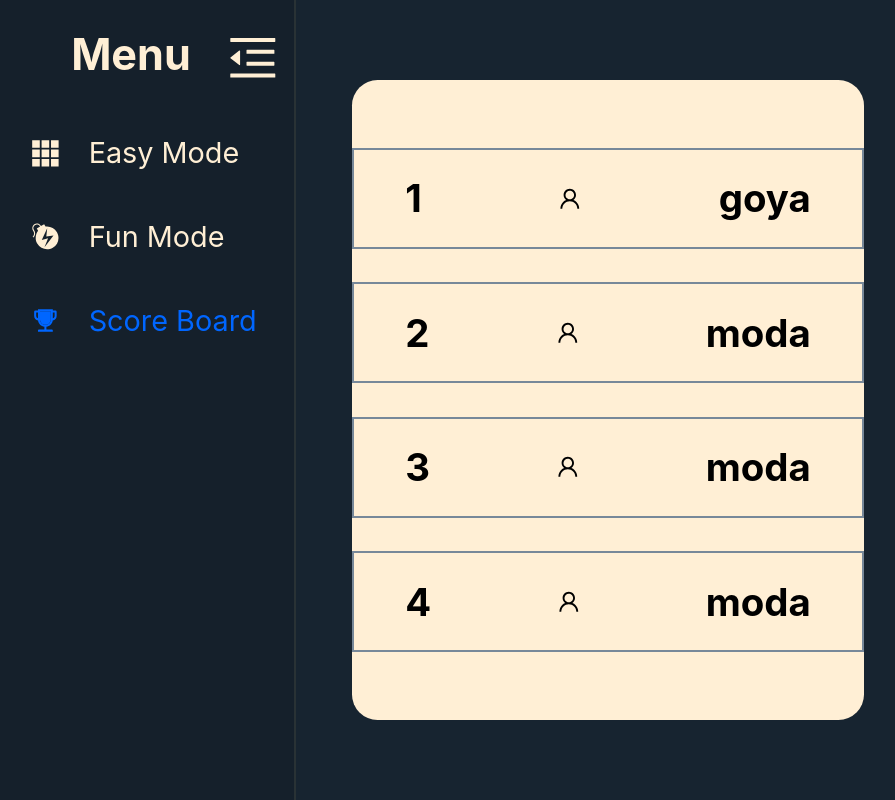
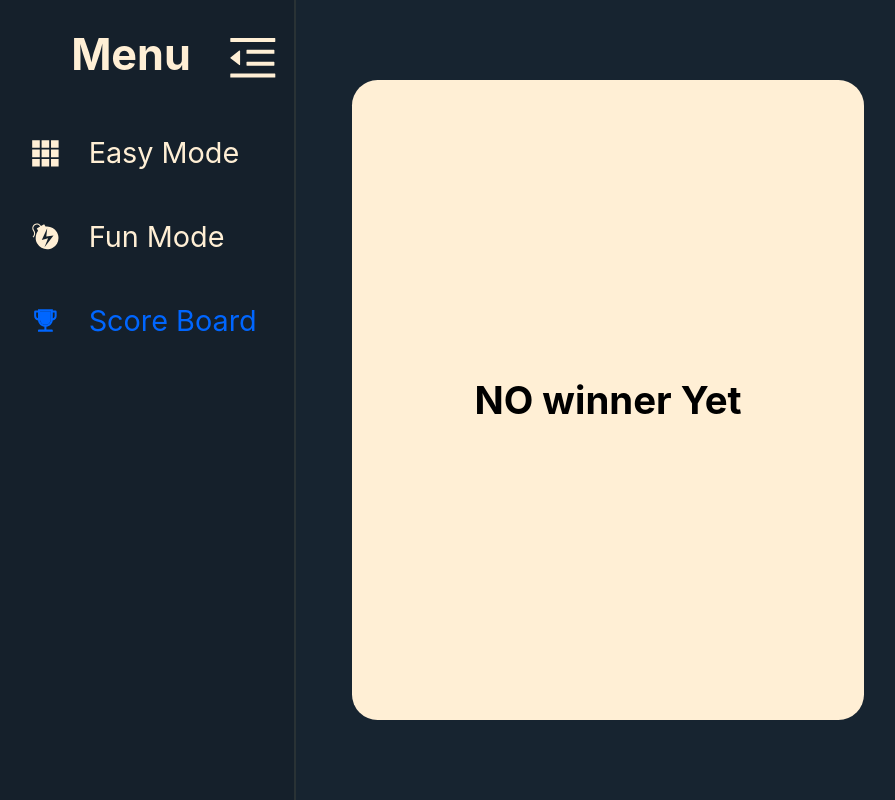
Before and after one commit to wackyjoker/Color-Tiles-Game, a React (Create React App) app: page /scoreboard in a window 1280 px wide. Shown: the whole page, without its empty margins (32-927 px from the left). Built offline with nearby package versions, Linux system fonts and the light colour scheme.

Commit message:
hotfix when no player is assigned

```diff
--- a/src/components/Contexts/index.tsx
+++ b/src/components/Contexts/index.tsx
@@ -29,11 +29,6 @@ export const Provider: React.FC = ({ children }) => {
   const addRow = () => setRow((prevState) => prevState + 1);
 
   useEffect(() => {
-    addPlayer("goya");
-    addPlayer("moda");
-    addPlayer("moda");
-    addPlayer("moda");
-
     if (row > 4) {
       setWinCheck(true);
       onOpenModal();
--- a/src/components/EasyMode/index.tsx
+++ b/src/components/EasyMode/index.tsx
@@ -10,7 +10,6 @@ const FailModal = ModalGenerator(ModalTemplate);
 
 const EasyMode: React.FC = () => {
   const context = useData();
-  console.log(context.players);
   return (
     <section>
       <div className="level">
--- a/src/components/ScoreBoard/ScoreBoard.css
+++ b/src/components/ScoreBoard/ScoreBoard.css
@@ -20,7 +20,7 @@
   flex-direction: row nowrap;
   justify-content: space-between;
   align-items: center;
-  border: solid lightslategray 2px;
+  border-bottom: solid lightslategray 2px;
   width: 100%;
   text-align: center;
   padding: 1em 2em;
--- a/src/components/ScoreBoard/index.tsx
+++ b/src/components/ScoreBoard/index.tsx
@@ -3,10 +3,13 @@ import { useData } from "../Contexts";
 import "./ScoreBoard.css";
 import { AiOutlineUser } from "react-icons/ai";
 const ScoreBoard = () => {
-  const context = useData();
+  const { players } = useData();
   return (
     <div className="score-container d-flex-center">
-      {context.players.map((ele, key) => {
+      {players.length < 1 ? (
+        <h2>NO winner Yet</h2>
+      ) : (
+        players.map((ele, key, arr) => {
           return (
             <div>
               <h2>{key + 1}</h2>
@@ -14,7 +17,8 @@ const ScoreBoard = () => {
               <h2>{ele}</h2>
             </div>
           );
-      })}
+        })
+      )}
     </div>
   );
 };
```
Lines whose indentation alone changed are shown as unchanged.
